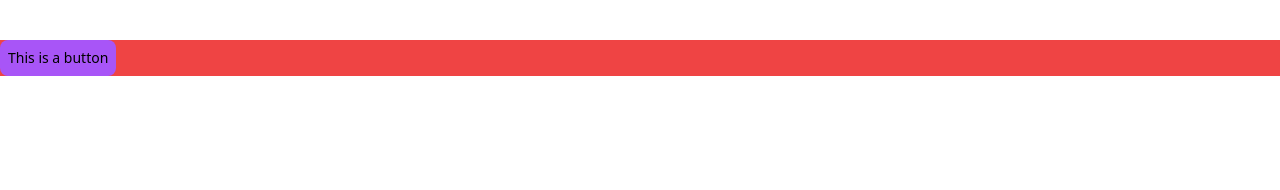
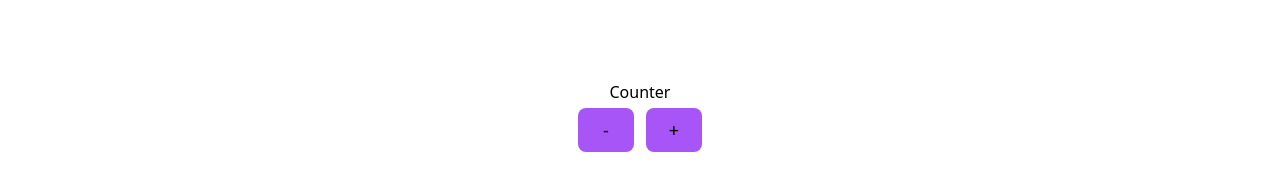
Before and after one commit to DevitoDbug/GoHtmxPulse, a plain HTML site: page index.html in a window 1280 px wide. Drawn offline with nearby package versions, Linux system fonts and the light colour scheme.

```diff
--- a/index.html
+++ b/index.html
@@ -1,20 +1,34 @@
 <!DOCTYPE html>
 <html lang="en">
   <head>
-  <meta charset="UTF-8">
+    <meta charset="UTF-8" />
     <title>HTMX is awesome</title>
     <script src="https://cdn.tailwindcss.com"></script>
-  <script src="https://unpkg.com/htmx.org@1.9.6" integrity="sha384-FhXw7b6AlE/jyjlZH5iHa/tTe9EpJ1Y55RjcgPbjeWMskSxZt1v9qkxLJWNJaGni" crossorigin="anonymous"></script>
+    <script
+      src="https://unpkg.com/htmx.org@1.9.6"
+      integrity="sha384-FhXw7b6AlE/jyjlZH5iHa/tTe9EpJ1Y55RjcgPbjeWMskSxZt1v9qkxLJWNJaGni"
+      crossorigin="anonymous"
+    ></script>
   </head>
   <body>
-<div class="mx-auto mt-10 bg-red-500 ">
+    <div class="flex flex-col justify-center items-center mt-20">
+      <div class="">Counter</div>
+      <div class="mx-auto mt-1 flex flex-row gap-3">
         <button
           hx-target="#counter"
           hx-post="#/decrease"
-          class="bg-purple-500 rounded-lg p-2 text-sm"
+          class="bg-purple-500 rounded-lg p-2 w-14 text-lg"
         >
-    This is a button
+          -
         </button>
+        <button
+          hx-target="#counter"
+          hx-post="#/increase"
+          class="bg-purple-500 rounded-lg p-2 w-14 text-lg"
+        >
+          +
+        </button>
+      </div>
     </div>
   </body>
 </html>
```
Also changed, not shown: tailwind.config.js (added). Lines whose indentation alone changed are shown as unchanged.
